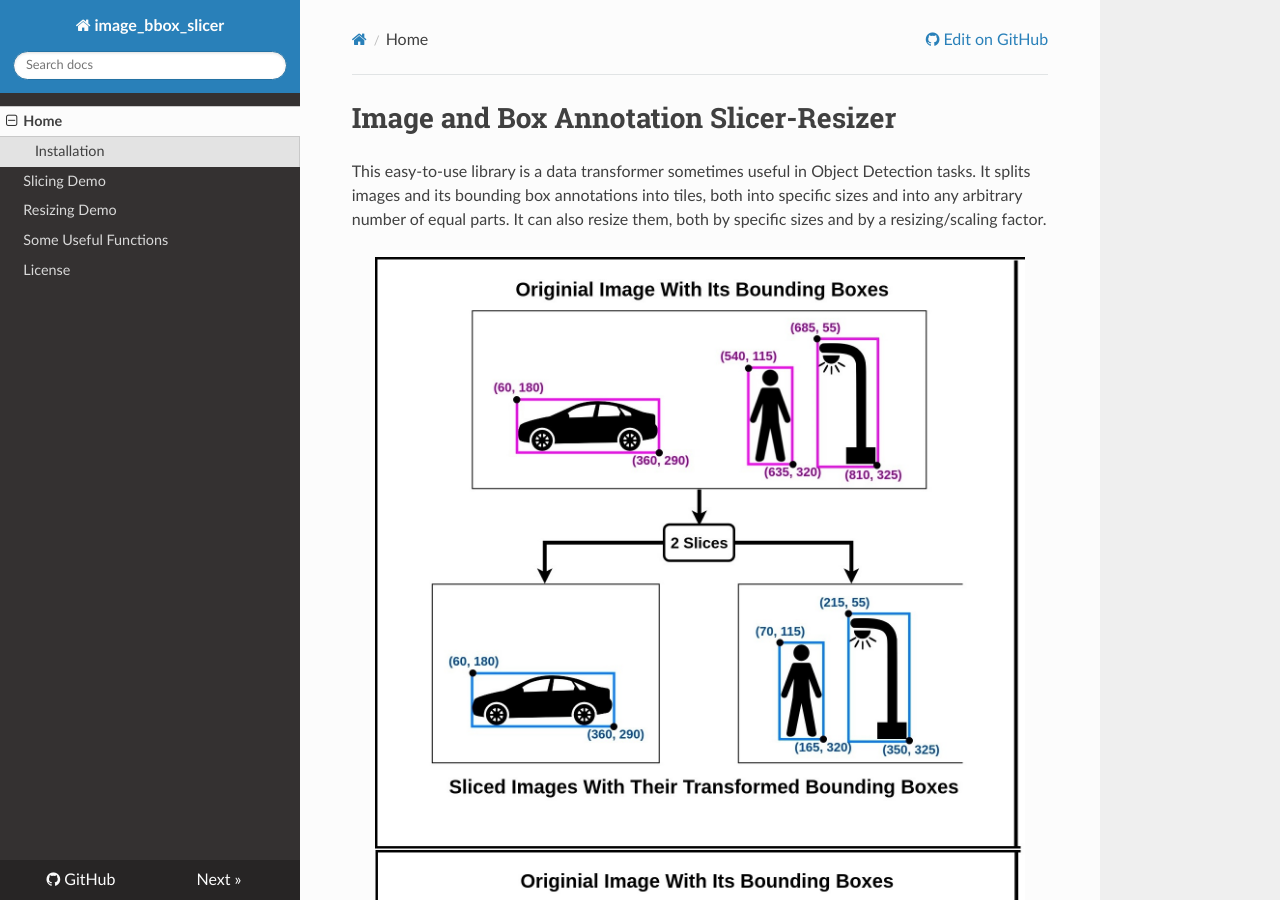
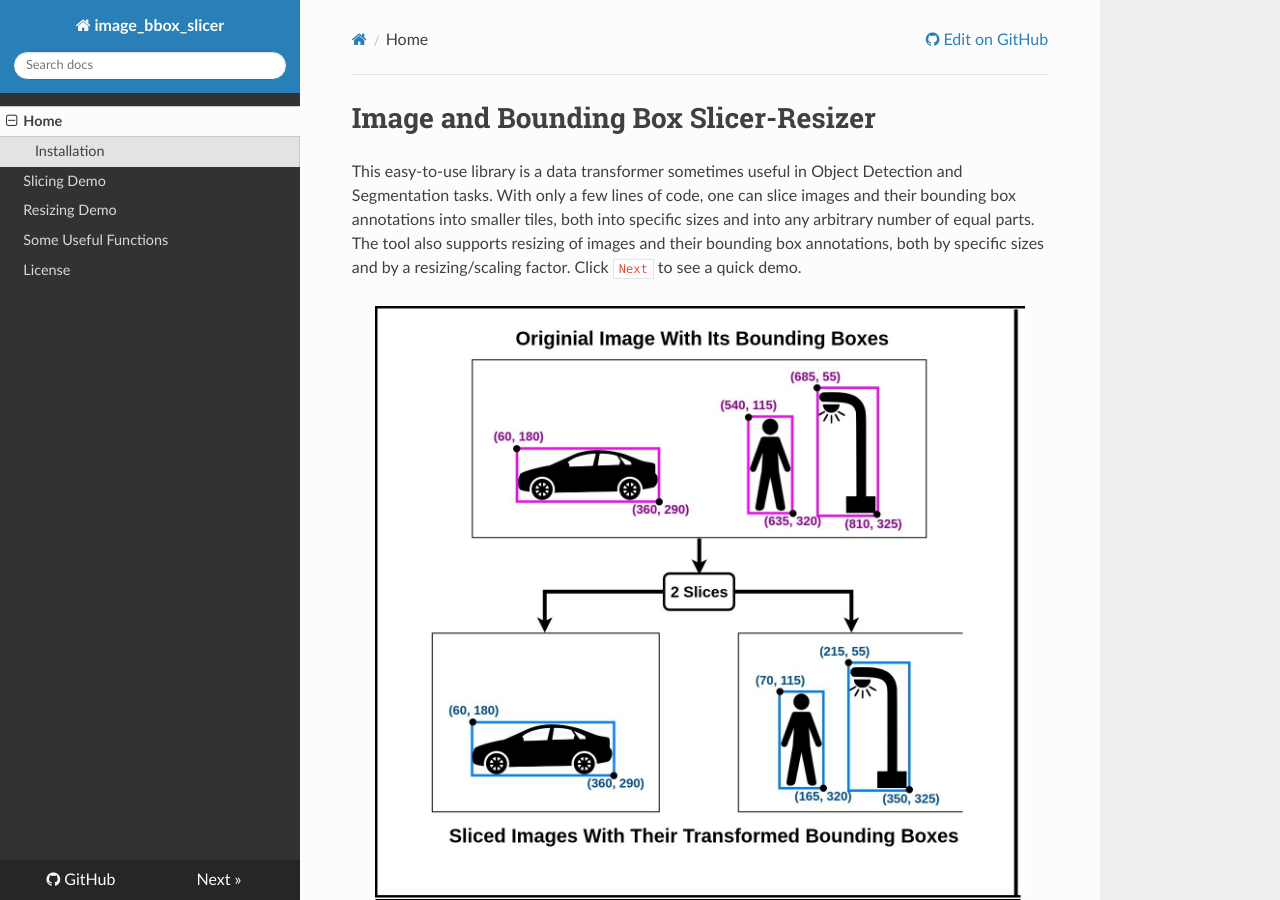
Before and after one commit to acl21/image_bbox_slicer, an MkDocs documentation site: the page built from docs/index.md, in a window 1280 px wide and 900 px high. Built offline with MkDocs 1.6.1, drawn with Linux system fonts in a browser that asks for light colours; nearby versions of some CDN libraries; some of the changed text lies outside the part shown.

Commit message:
ready for v0.4

```diff
--- a/docs/index.md
+++ b/docs/index.md
@@ -1,6 +1,6 @@
-# Image and Box Annotation Slicer-Resizer
+# Image and Bounding Box Slicer-Resizer
 
-This easy-to-use library is a data transformer sometimes useful in Object Detection tasks. It splits images and its bounding box annotations into tiles, both into specific sizes and into any arbitrary number of equal parts. It can also resize them, both by specific sizes and by a resizing/scaling factor.
+This easy-to-use library is a data transformer sometimes useful in Object Detection and Segmentation tasks. With only a few lines of code, one can slice images and their bounding box annotations into smaller tiles, both into specific sizes and into any arbitrary number of equal parts. The tool also supports resizing of images and their bounding box annotations, both by specific sizes and by a resizing/scaling factor. Click `Next` to see a quick demo.
 
 <div align="center">
 <img src="img/ibs_demo.jpg" alt="Overview"  width="650" height="1200"/>
--- a/image_bbox_slicer/__init__.py
+++ b/image_bbox_slicer/__init__.py
@@ -1,5 +1,5 @@
 '''
-Image Bounding Box Slicer-Resizer
+Image and Bounding Box Slicer-Resizer
 ~~~~~~~~~~~~
 Slice up or Resize images and their bounding boxes.
 Basic usage instructions are available at Slicing_Demo.ipynb and Resizing_Demo.ipynb
```
Also changed, not shown: other parts of docs/index.md (+2 -2 lines), HISTORY.md (+10 -1 lines), README.md (+3 -3 lines), setup.py (+13 -7 lines), 3 other files.
